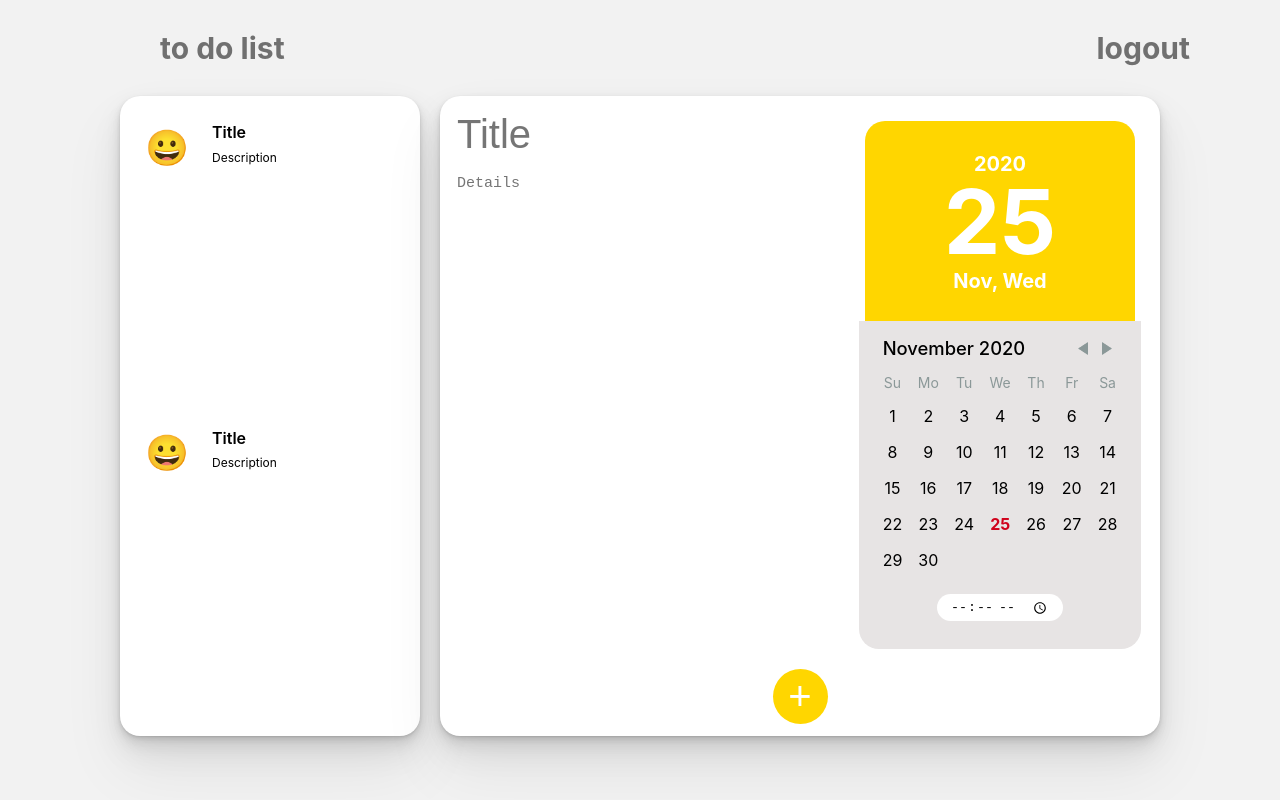
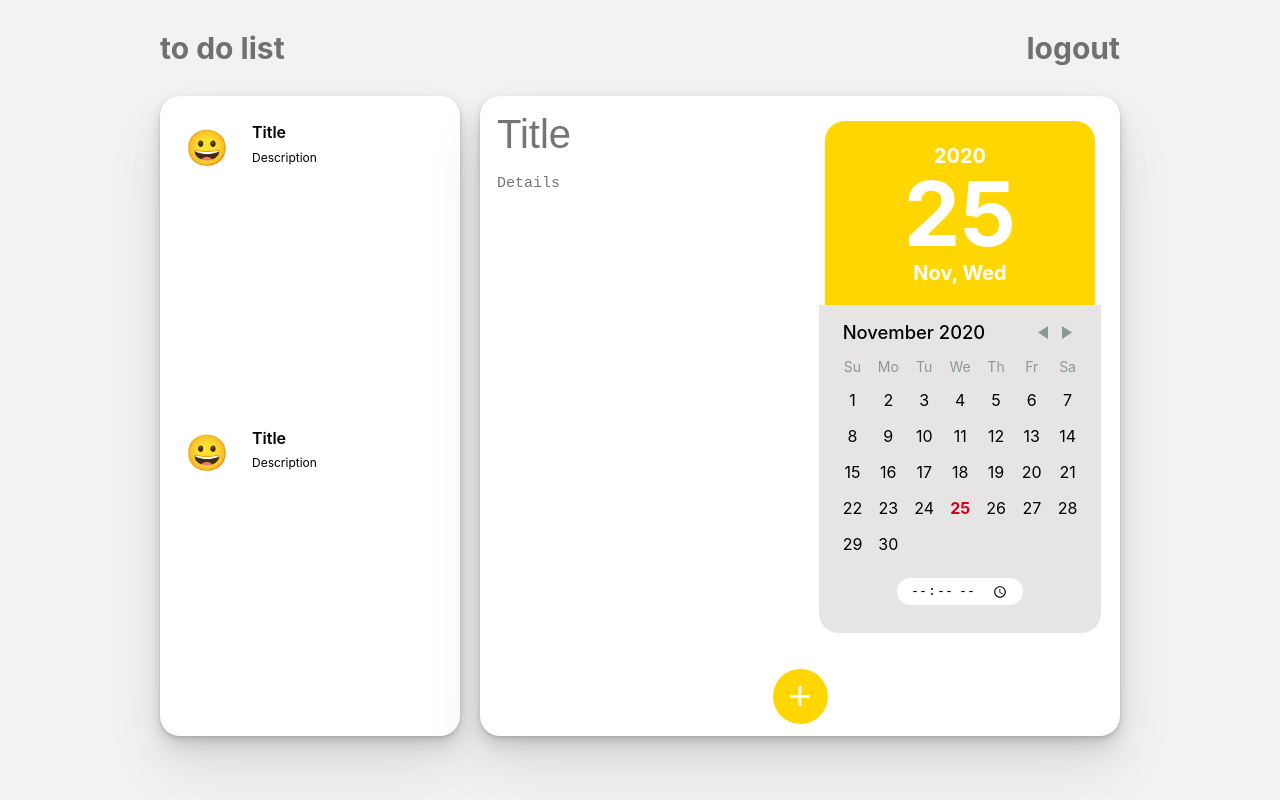
Before and after one commit to jasonxsiervo/to-do-list, a React (Create React App) app: page / in a window 1280 px wide. Built offline with nearby package versions, Linux system fonts and the light colour scheme.

Commit message:
Made small progress on nav variable sizing

```diff
--- a/src/Nav.js
+++ b/src/Nav.js
@@ -12,7 +12,6 @@ function Nav() {
                 <Link className="logout" to="/shop">
                     <li>logout</li>
                 </Link>
-
             </ul>
         </nav>
     );
--- a/src/styles/App.css
+++ b/src/styles/App.css
@@ -4,8 +4,7 @@
 }
 
 nav {
-    display: flex;
-    justify-content: space-around;
+    display: grid;
     align-items: center;
     min-height: 10vh;
     color: #707070;
@@ -14,7 +13,8 @@ nav {
 
 .nav-links {
     display: grid;
-    grid-template-columns: minmax(515px, 1fr) minmax(515px, 1fr);
+    /* grid-template-columns: minmax(515px, 1fr) minmax(515px, 1fr); */
+    grid-template-columns: minmax(250px, 300px) 1fr;
     justify-content: space-around;
     align-items: center;
     list-style: none;
@@ -23,6 +23,7 @@ nav {
     margin-left: 160px;
     margin-right: 160px;
     font-size: 30px;
+    grid-gap: 20px;
 }
 
 .home {
@@ -39,14 +40,11 @@ nav {
     text-decoration: none;
 }
 
-.Home {
-    background-color: #F2F2F2;
-}
-
 .app-container {
     display: grid;
-    grid-template-columns: 300px 1fr;
+    grid-template-columns: minmax(250px, 300px) 1fr;
     grid-template-rows: 640px;
+    /* grid-template-rows: repeat(auto-fill, minmax(500px, 1fr)); */
     justify-content: center;
     grid-gap: 20px;
     margin-top: 0px;
@@ -117,7 +115,7 @@ nav {
 
 .task-view {
     display: grid;
-    grid-template-columns: minmax(400px, 1fr) 320px;
+    grid-template-columns: minmax(210px, 1fr) 320px;
     grid-template-rows: 560px 80px;
     border-radius: 20px;
     background-color: white;
@@ -152,3 +150,12 @@ nav {
     outline: none;
     cursor:pointer;
 }
+
+.submit-button:hover {
+    box-shadow: 0 1px 2px rgba(0,0,0,0.07),
+    0 2px 4px rgba(0,0,0,0.07),
+    0 4px 8px rgba(0,0,0,0.07),
+    0 8px 16px rgba(0,0,0,0.07),
+    0 16px 32px rgba(0,0,0,0.07),
+    0 32px 64px rgba(0,0,0,0.07);
+}
--- a/src/styles/Calendar.css
+++ b/src/styles/Calendar.css
@@ -1,7 +1,8 @@
 .date-time {
     display: grid;
     grid-template-columns: 270px;
-    grid-template-rows: 200px;
+    /* grid-template-rows: 200px; */
+    grid-template-rows: repeat(auto-fill, minmax(150px, 1fr));
     justify-content: center;
     margin-top: 25px;
     color: white;
--- a/src/styles/Textfields.css
+++ b/src/styles/Textfields.css
@@ -11,7 +11,7 @@
     color: #707070;
     outline: none;
     max-width: 1fr;
-    min-width: 300px;
+    min-width: 200px;
 }
 
 .details {
@@ -19,8 +19,9 @@
     font-size: 15px;
     border: 0;
     color: #707070;
-    max-width: 1fr;
-    min-width: 400px;
+    /* max-width: 1fr;
+    min-width: 400px; */
+    grid-template-rows: repeat(auto-fill, minmax(200px, 1fr));
     outline: none;
     resize: none;
     overflow: auto;
```
Also changed, not shown: 1 other file (tests, documents, lock files or other folders).
